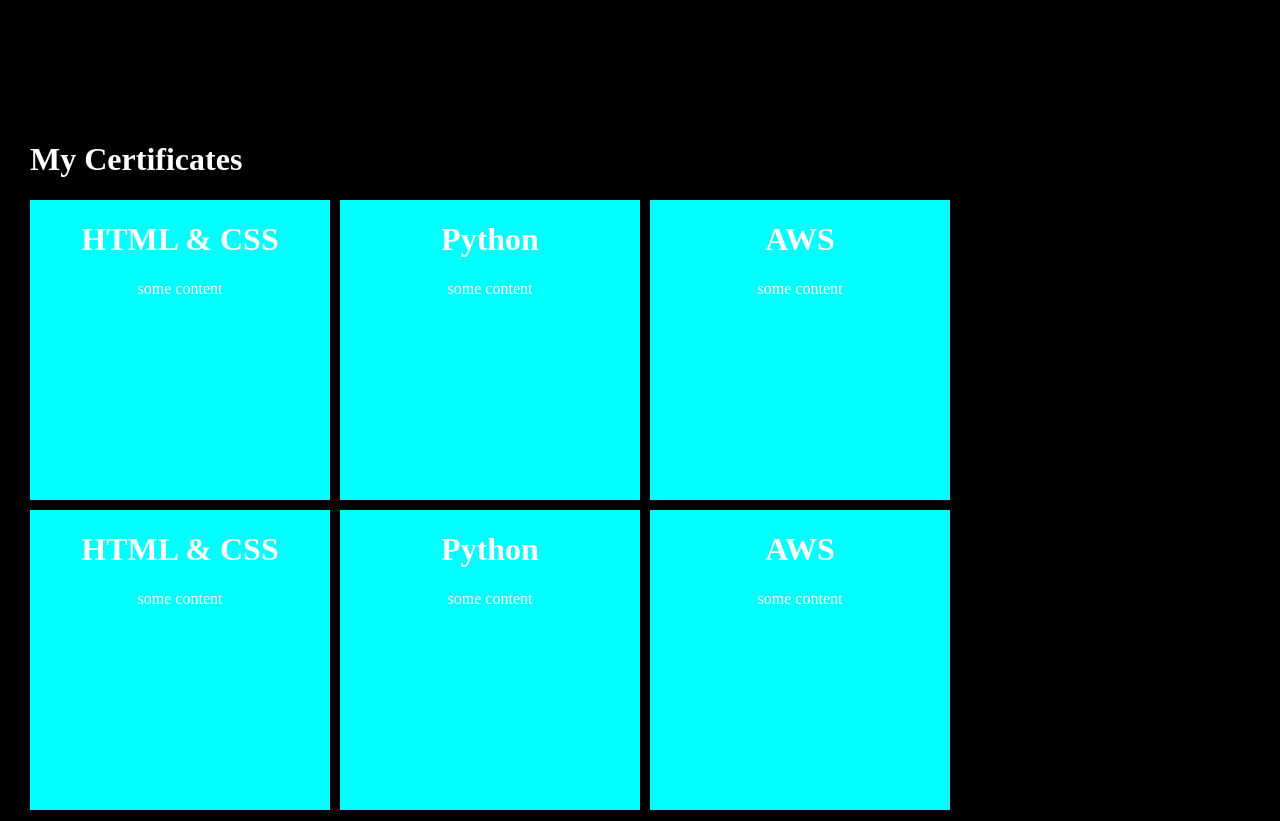
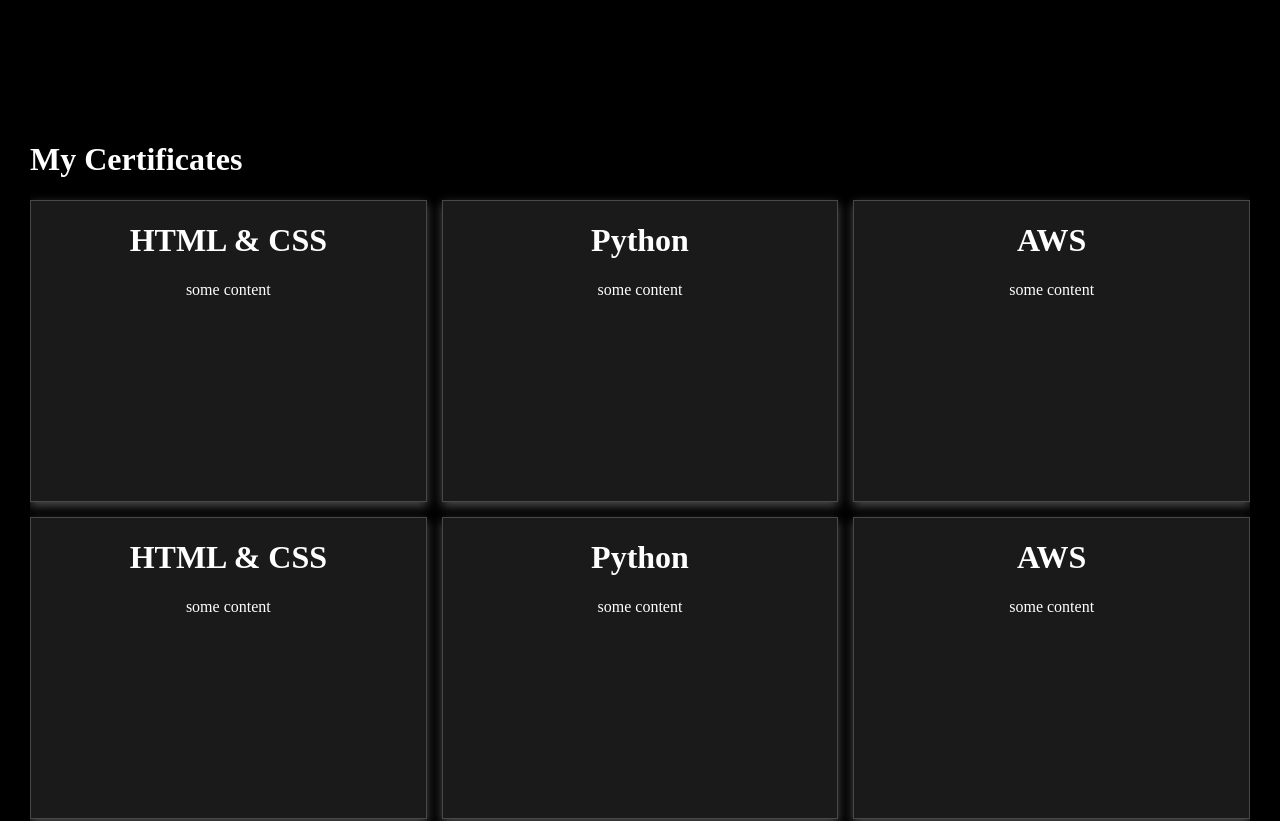
Before and after one commit to sureshragam/sureshragam.github.io, a React (Create React App) app: page / in a window 1280 px wide. Shown: the part 1480-2301 px from the top of the page. Built offline with nearby package versions, Linux system fonts and the light colour scheme.

Commit message:
changed from using flex to grid in certificates

```diff
--- a/src/components/Certificates/certificates.module.css
+++ b/src/components/Certificates/certificates.module.css
@@ -1,6 +1,7 @@
 .certificatesContainer{
     height: 100vh;
     padding: auto;
+    overflow: auto;
 }
 .title{
     color: white;
@@ -8,16 +9,17 @@
 }
 .certificates{
     list-style-type: none;
-    display: flex;
-    gap: 10px;
-    flex-wrap: wrap;
-    row-gap: 10px;
+    display: grid;
+    grid-template-columns: repeat(auto-fit ,minmax(300px,1fr));
+    gap:15px;
     padding-left: 0px;
+
 }
 .certificate{
     height: 300px;
-    width: 300px;
-    background-color: aqua;
-    flex-grow: 0;
-    flex-shrink: 0;
+    background: rgba(255,255,255,0.1);
+    backdrop-filter: blur(15px) brightness(1.2);
+    box-shadow: 0 4px 10px rgba(255,255,255,0.3);
+    border:1px solid rgba(255, 255, 255, 0.2);
+    color: white;
 }
```
